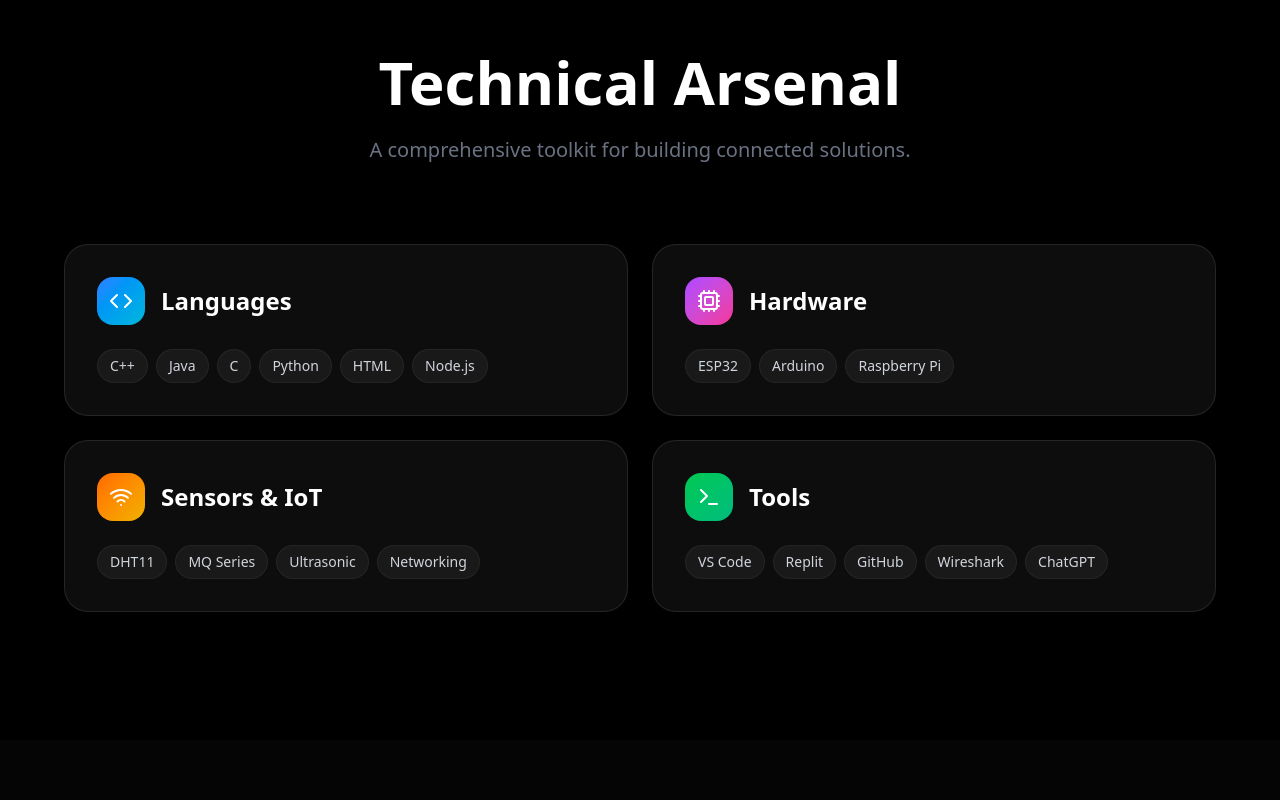
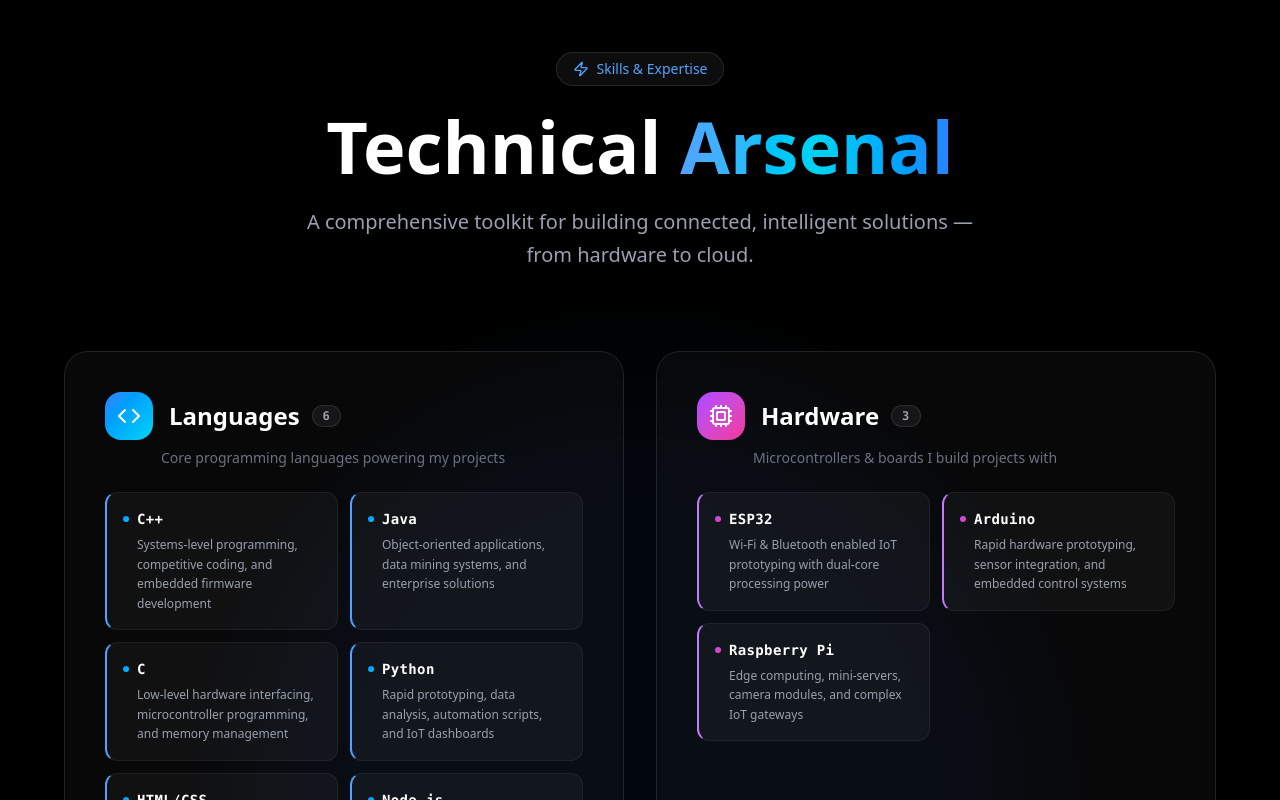
Before and after one commit to VigneshPillai-lgtm/portfolio, a React (Vite) app: page / in a window 1280 px wide. Shown: the part 1960-2760 px from the top of the page. Built offline with nearby package versions, Linux system fonts and the light colour scheme.

Commit message:
v2: Redesigned Technical Arsenal section with professional mini-cards, descriptions, and hover animations

```diff
--- a/src/components/sections/Skills.tsx
+++ b/src/components/sections/Skills.tsx
@@ -1,78 +1,167 @@
 import { motion } from "framer-motion";
-import { Code, Cpu, Terminal, Wifi } from "lucide-react";
+import { Code, Cpu, Terminal, Wifi, Zap } from "lucide-react";
 
-const skills = [
+interface SkillItem {
+    name: string;
+    description: string;
+}
+
+interface SkillCategory {
+    category: string;
+    description: string;
+    items: SkillItem[];
+    icon: React.ComponentType<{ className?: string }>;
+    gradient: string;
+    glowColor: string;
+    accentBorder: string;
+}
+
+const skills: SkillCategory[] = [
     {
         category: "Languages",
-        items: ["C++", "Java", "C", "Python", "HTML", "Node.js"],
+        description: "Core programming languages powering my projects",
+        items: [
+            { name: "C++", description: "Systems-level programming, competitive coding, and embedded firmware development" },
+            { name: "Java", description: "Object-oriented applications, data mining systems, and enterprise solutions" },
+            { name: "C", description: "Low-level hardware interfacing, microcontroller programming, and memory management" },
+            { name: "Python", description: "Rapid prototyping, data analysis, automation scripts, and IoT dashboards" },
+            { name: "HTML/CSS", description: "Semantic markup, responsive layouts, modern CSS animations, and web standards" },
+            { name: "Node.js", description: "Server-side JavaScript, REST APIs, real-time data streaming, and backend services" },
+        ],
         icon: Code,
-        gradient: "from-blue-500 to-cyan-500",
+        gradient: "from-blue-500 to-cyan-400",
+        glowColor: "shadow-blue-500/20",
+        accentBorder: "border-l-blue-400",
     },
     {
         category: "Hardware",
-        items: ["ESP32", "Arduino", "Raspberry Pi"],
+        description: "Microcontrollers & boards I build projects with",
+        items: [
+            { name: "ESP32", description: "Wi-Fi & Bluetooth enabled IoT prototyping with dual-core processing power" },
+            { name: "Arduino", description: "Rapid hardware prototyping, sensor integration, and embedded control systems" },
+            { name: "Raspberry Pi", description: "Edge computing, mini-servers, camera modules, and complex IoT gateways" },
+        ],
         icon: Cpu,
         gradient: "from-purple-500 to-pink-500",
+        glowColor: "shadow-purple-500/20",
+        accentBorder: "border-l-purple-400",
     },
     {
         category: "Sensors & IoT",
-        items: ["DHT11", "MQ Series", "Ultrasonic", "Networking"],
+        description: "Connected devices and environmental monitoring",
+        items: [
+            { name: "DHT11", description: "Temperature & humidity monitoring for smart environment systems" },
+            { name: "MQ Series", description: "Gas & air quality detection for safety-critical alert systems" },
+            { name: "Ultrasonic", description: "Distance measurement and obstacle detection for smart navigation" },
+            { name: "Networking", description: "MQTT, HTTP protocols, and real-time IoT communication architectures" },
+        ],
         icon: Wifi,
-        gradient: "from-orange-500 to-yellow-500",
+        gradient: "from-orange-500 to-yellow-400",
+        glowColor: "shadow-orange-500/20",
+        accentBorder: "border-l-orange-400",
     },
     {
         category: "Tools",
-        items: ["VS Code", "Replit", "GitHub", "Wireshark", "ChatGPT"],
+        description: "Development environment and productivity stack",
+        items: [
+            { name: "VS Code", description: "Primary IDE with custom extensions, debugging, and integrated terminal workflows" },
+            { name: "Replit", description: "Cloud-based collaborative coding, quick prototyping, and live sharing" },
+            { name: "GitHub", description: "Version control, CI/CD pipelines, open-source collaboration, and project management" },
+            { name: "Wireshark", description: "Network packet analysis, protocol debugging, and security auditing" },
+            { name: "ChatGPT", description: "AI-assisted development, code review, documentation, and problem-solving" },
+        ],
         icon: Terminal,
-        gradient: "from-green-500 to-emerald-500",
+        gradient: "from-green-500 to-emerald-400",
+        glowColor: "shadow-green-500/20",
+        accentBorder: "border-l-emerald-400",
     },
 ];
 
 export const Skills = () => {
     return (
-        <section id="skills" className="py-32 px-6 bg-black">
-            <div className="max-w-6xl mx-auto">
+        <section id="skills" className="py-32 px-6 bg-black relative overflow-hidden">
+            {/* Ambient background glow */}
+            <div className="absolute top-1/2 left-1/2 -translate-x-1/2 -translate-y-1/2 w-[800px] h-[800px] bg-blue-500/5 rounded-full blur-3xl pointer-events-none" />
+
+            <div className="max-w-6xl mx-auto relative z-10">
                 <motion.div
-                    initial={{ opacity: 0, y: 20 }}
+                    initial={{ opacity: 0, y: 30 }}
                     whileInView={{ opacity: 1, y: 0 }}
                     viewport={{ once: true }}
+                    transition={{ duration: 0.7 }}
                     className="mb-20 text-center"
                 >
-                    <h2 className="text-4xl md:text-6xl font-bold mb-6">Technical Arsenal</h2>
-                    <p className="text-xl text-gray-500 max-w-2xl mx-auto">
-                        A comprehensive toolkit for building connected solutions.
+                    <div className="inline-flex items-center gap-2 px-4 py-1.5 rounded-full bg-white/5 border border-white/10 text-blue-400 text-sm font-medium mb-6">
+                        <Zap className="w-4 h-4" />
+                        Skills & Expertise
+                    </div>
+                    <h2 className="text-5xl md:text-7xl font-bold mb-6">
+                        Technical{" "}
+                        <span className="bg-gradient-to-r from-blue-400 via-cyan-400 to-blue-500 text-gradient">
+                            Arsenal
+                        </span>
+                    </h2>
+                    <p className="text-xl text-gray-400 max-w-2xl mx-auto leading-relaxed">
+                        A comprehensive toolkit for building connected, intelligent solutions
+                        — from hardware to cloud.
                     </p>
                 </motion.div>
 
-                <div className="grid grid-cols-1 md:grid-cols-2 gap-6">
+                <div className="grid grid-cols-1 md:grid-cols-2 gap-8">
                     {skills.map((skill, index) => (
                         <motion.div
                             key={index}
-                            initial={{ opacity: 0, scale: 0.95 }}
-                            whileInView={{ opacity: 1, scale: 1 }}
+                            initial={{ opacity: 0, y: 30 }}
+                            whileInView={{ opacity: 1, y: 0 }}
                             viewport={{ once: true }}
-                            transition={{ delay: index * 0.1, duration: 0.5 }}
-                            whileHover={{ scale: 1.02, backgroundColor: "rgba(255,255,255,0.08)" }}
-                            className="group relative bg-white/5 rounded-3xl p-8 backdrop-blur-sm border border-white/10 hover:border-white/20 transition-all duration-300"
+                            transition={{ delay: index * 0.15, duration: 0.6 }}
+                            className={`group relative bg-white/[0.03] rounded-3xl p-8 md:p-10 backdrop-blur-sm border border-white/10 hover:border-white/20 transition-all duration-500 hover:shadow-2xl ${skill.glowColor}`}
                         >
-                            <div className={`absolute inset-0 rounded-3xl bg-gradient-to-br ${skill.gradient} opacity-0 group-hover:opacity-10 transition-opacity duration-500`} />
+                            {/* Hover gradient overlay */}
+                            <div className={`absolute inset-0 rounded-3xl bg-gradient-to-br ${skill.gradient} opacity-0 group-hover:opacity-[0.07] transition-opacity duration-700`} />
 
                             <div className="relative z-10">
-                                <div className="flex items-center gap-4 mb-6">
-                                    <div className={`p-3 rounded-2xl bg-gradient-to-br ${skill.gradient} bg-opacity-20`}>
+                                {/* Category header */}
+                                <div className="flex items-center gap-4 mb-2">
+                                    <div className={`p-3 rounded-2xl bg-gradient-to-br ${skill.gradient}`}>
                                         <skill.icon className="w-6 h-6 text-white" />
                                     </div>
-                                    <h3 className="text-2xl font-semibold text-white">{skill.category}</h3>
+                                    <div className="flex items-center gap-3">
+                                        <h3 className="text-2xl font-bold text-white">{skill.category}</h3>
+                                        <span className={`px-2.5 py-0.5 rounded-full text-xs font-semibold tracking-wider bg-white/[0.06] border border-white/10 text-gray-400 font-mono`}>
+                                            {skill.items.length}
+                                        </span>
+                                    </div>
                                 </div>
+                                <p className="text-gray-500 text-sm mb-6 ml-[3.5rem]">{skill.description}</p>
 
-                                <div className="flex flex-wrap gap-2">
+                                {/* Skill items — individual mini-cards */}
+                                <div className="grid grid-cols-1 lg:grid-cols-2 gap-3">
                                     {skill.items.map((item, i) => (
-                                        <span
+                                        <motion.div
                                             key={i}
-                                            className="px-3 py-1.5 text-sm font-medium text-gray-300 bg-white/5 rounded-full border border-white/5 hover:text-white hover:border-white/20 transition-colors"
+                                            initial={{ opacity: 0, x: -10 }}
+                                            whileInView={{ opacity: 1, x: 0 }}
+                                            viewport={{ once: true }}
+                                            transition={{ delay: index * 0.1 + i * 0.05, duration: 0.4 }}
+                                            className={`group/item relative rounded-xl bg-white/[0.04] border border-white/[0.06] p-4
+                                                border-l-2 ${skill.accentBorder}
+                                                hover:bg-white/[0.07] hover:border-white/[0.12] hover:scale-[1.02]
+                                                hover:shadow-lg ${skill.glowColor}
+                                                transition-all duration-300 ease-out cursor-default`}
                                         >
-                                            {item}
-                                        </span>
+                                            {/* Skill name — monospace for that technical feel */}
+                                            <div className="flex items-center gap-2 mb-1.5">
+                                                <span className={`w-1.5 h-1.5 rounded-full bg-gradient-to-br ${skill.gradient} shrink-0`} />
+                                                <span className="text-white font-mono font-bold text-sm tracking-wide group-hover/item:text-transparent group-hover/item:bg-clip-text group-hover/item:bg-gradient-to-r group-hover/item:from-white group-hover/item:to-gray-300 transition-all duration-300">
+                                                    {item.name}
+                                                </span>
+                                            </div>
+                                            {/* Description */}
+                                            <p className="text-gray-400 text-xs leading-relaxed pl-3.5">
+                                                {item.description}
+                                            </p>
+                                        </motion.div>
                                     ))}
                                 </div>
                             </div>
```
Also changed, not shown: 1 other file (tests, documents, lock files or other folders).
